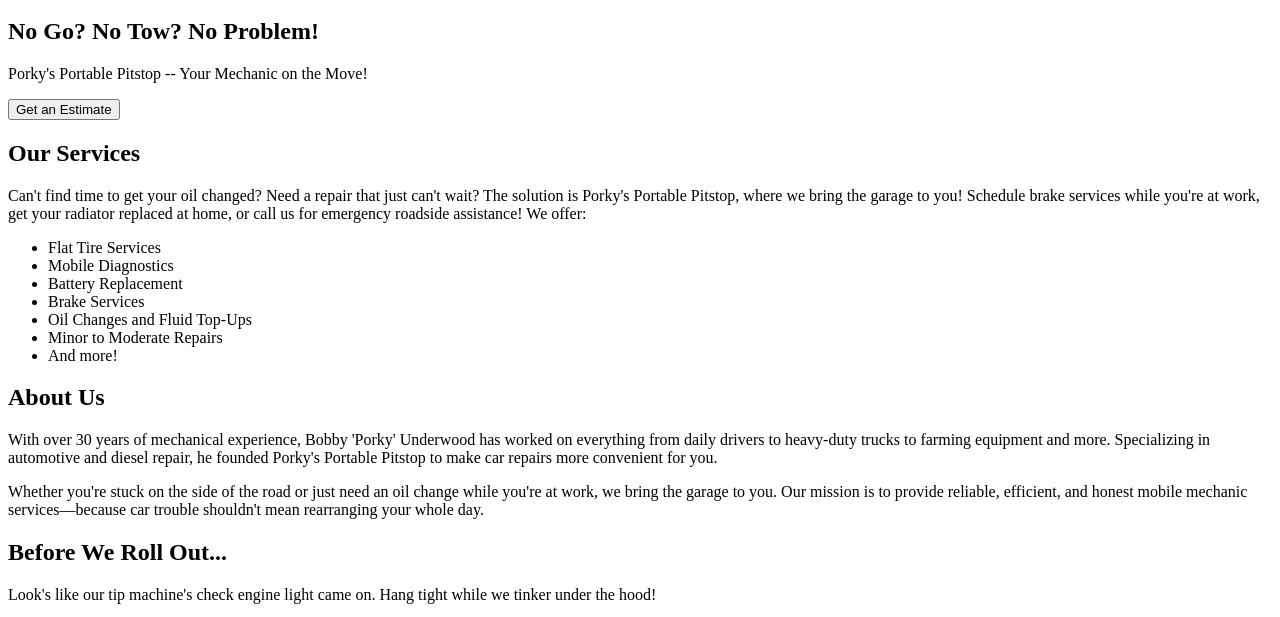
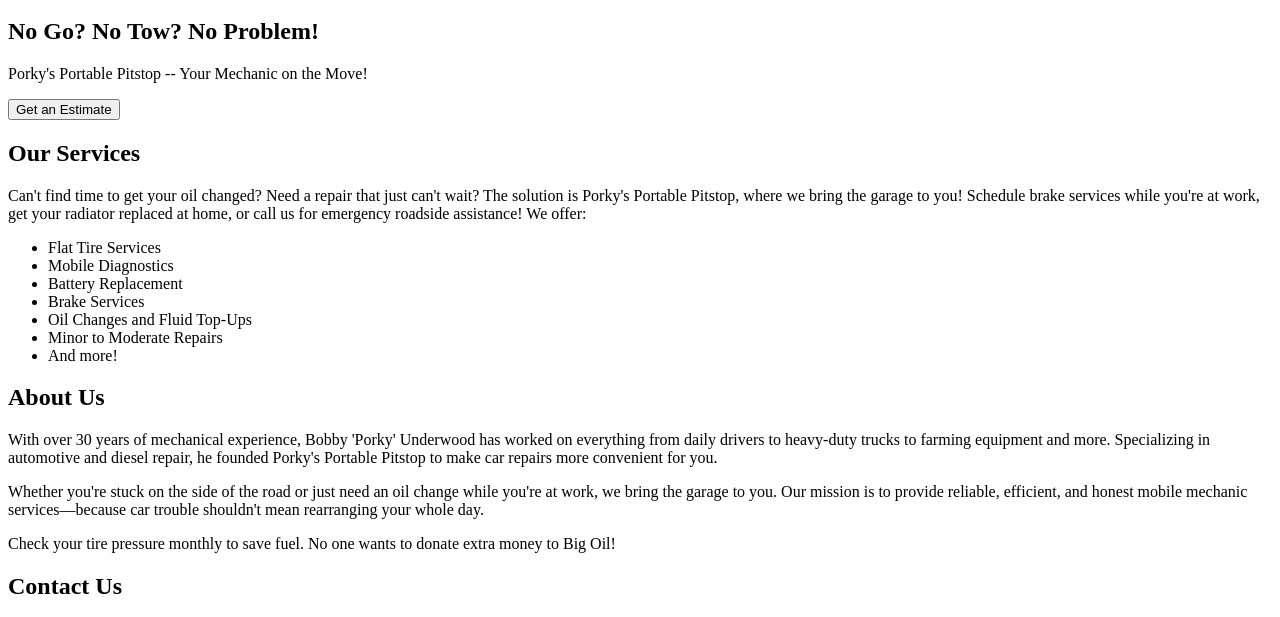
Before and after one commit to kaylajill12/porkys-portable-pitstop, a plain HTML site: page index.html in a window 1280 px wide. Shown: the part 136-753 px from the top of the page. Drawn offline with Linux system fonts and the light colour scheme.

Commit message:
added new tip button to HTML and tip machine functionality to JS

```diff
--- a/index.html
+++ b/index.html
@@ -45,6 +45,7 @@
         <section id="dailyTip">
             <h2>Before We Roll Out...</h2>
             <p id="tipContent">Look's like our tip machine's check engine light came on. Hang tight while we tinker under the hood!</p>
+            <button id="newTipBtn">New Tip</button>
         </section>
         <section id="contact">
             <h2>Contact Us</h2>
--- a/script.js
+++ b/script.js
@@ -1,3 +1,10 @@
 document.getElementById('estimateButton').addEventListener('click', function() {
     window.location.href = '#contact';
   });
+const carTips = ["Check your tire pressure monthly to save fuel. No one wants to donate extra money to Big Oil!", "Your check engine light is like a needy ex-ignoring it won't make it go away.", "Regular maintenance keeps your car from taking spontaneous napsin the middle of traffic. Unlike you, it doesn't need a 15-minute power snooze to function.", "Keep an emergency kit in your car for those moments when 'I can make it' turns into 'I shouldn't have done that.'", "Change your oil regularly. Your car doesn't run on positive vibes and good intentions, no matter what that mechanic on TikTok says.", "Battery corrosion is like glitter-it spreads, it's annoying, and it doesn't belong there. Clean it off!"];
+function generateTip() {
+  const randomIndex = Math.floor(Math.random() * carTips.length);
+  document.getElementById("dailyTip").innerText = carTips[randomIndex];
+}
+window.onload = generateTip;
+document.getElementById("newTipBtn").addEventListener("click", generateTip);
```
